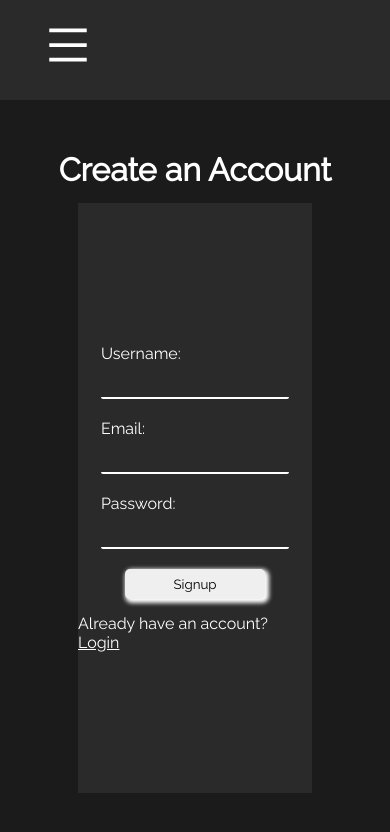
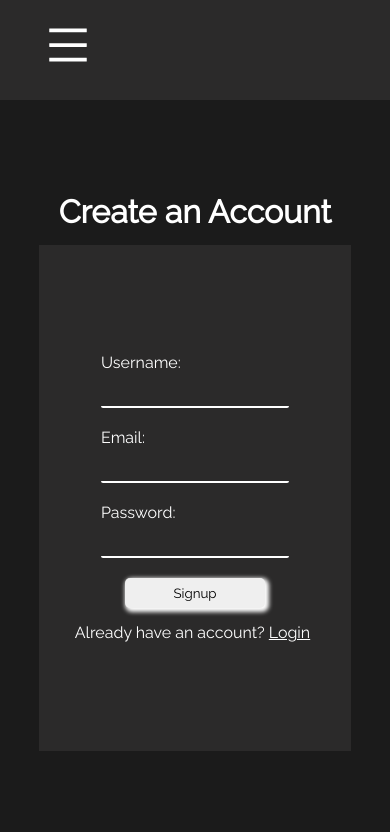
Before and after one commit to arkhamz/30-years-front, a React (Create React App) app: page /signup in a window 390 px wide. Shown: the top 832 px of the page. Built offline with nearby package versions, Linux system fonts and the light colour scheme; no server answers.

Commit message:
added media query to signup page

```diff
--- a/src/components/Navbar.css
+++ b/src/components/Navbar.css
@@ -61,6 +61,12 @@ ul.links a {
 
 .user-name{
   color: white;
+}
+
+/* active class for <NavLInk> component */
+
+.active{
+  border-bottom: 2px solid white;
 }
 
 /* -------------------collapsible navbar code-------------- */
--- a/src/index.css
+++ b/src/index.css
@@ -19,10 +19,3 @@ body,
   width: 100%;
   background-color: #1b1b1b;
 }
-
-
-/* active class for <NavLInk> component */
-
-.active{
-  border-bottom: 2px solid white;
-}
--- a/src/pages/Signup.css
+++ b/src/pages/Signup.css
@@ -78,3 +78,15 @@ input:-webkit-autofill {
     font-size: medium;
   }
 }
+
+/* MEDIA QUERIES - mobile  */
+@media screen and (max-width: 500px) {
+
+  .signup-form {
+
+    width: 80vw;
+    height: 60vh;
+
+  }
+
+}
```
